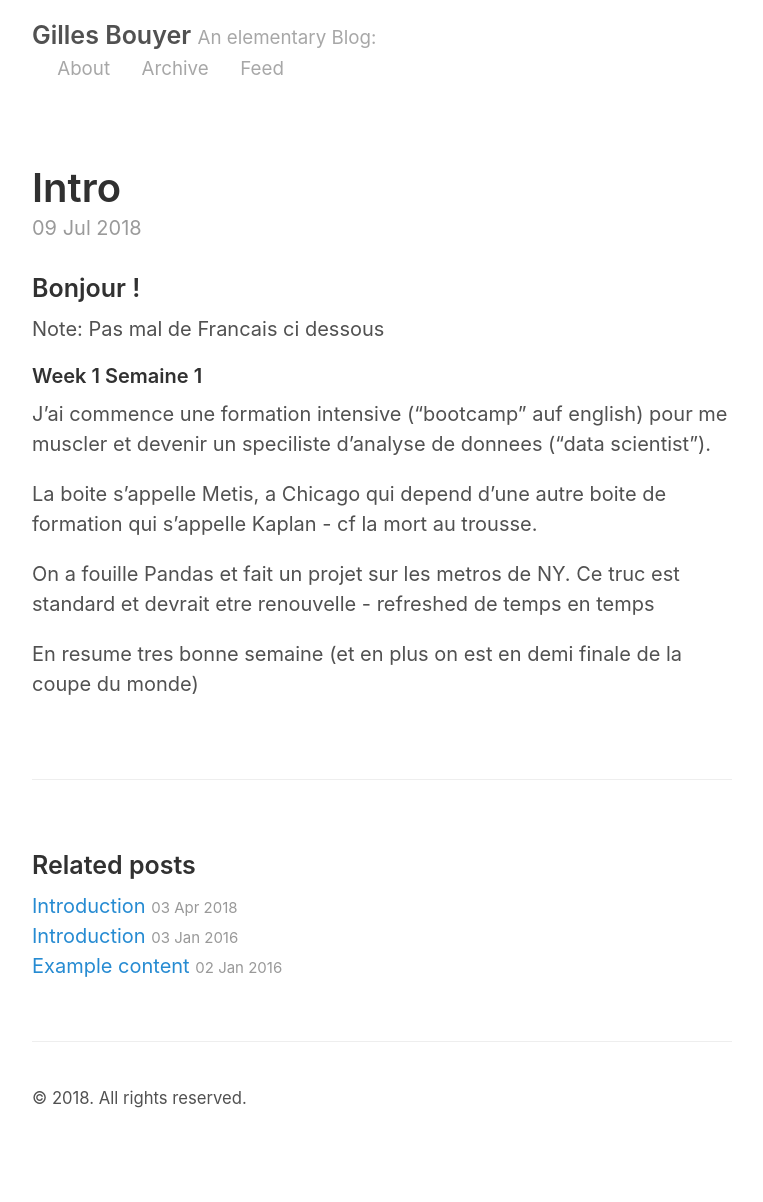
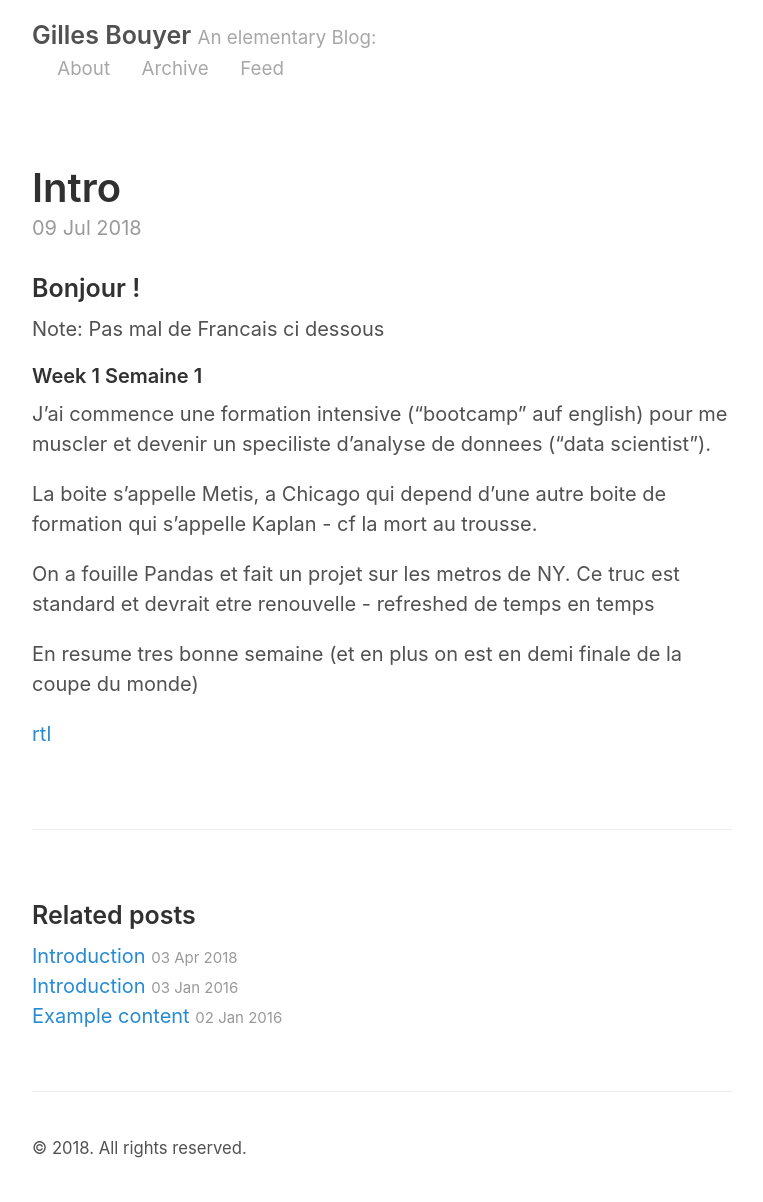
Before and after one commit to gillesbouyer/gillesbouyer.github.io, a Jekyll site: the page built from _posts/2018-07-09-Intro.md, in a window 1280 px wide. Shown: the whole page, without its empty margins (258-1021 px from the left). Built offline with Jekyll 4.4.1, drawn with Linux system fonts in a browser that asks for light colours; our own code applies the rules of GitHub Pages for plain Markdown files; before the commit the page ends 1152 px from its top, so only the background shows below that.

```diff
--- a/_posts/2018-07-09-Intro.md
+++ b/_posts/2018-07-09-Intro.md
@@ -15,3 +15,6 @@ On a fouille Pandas et fait un projet sur les metros de NY.
 Ce truc est standard et devrait etre renouvelle - refreshed de temps en temps
 
 En resume tres bonne semaine (et en plus on est en demi finale de la coupe du monde)
+
+
+  <a href="https://cdn-s-www.leprogres.fr/images/71F1E28B-8699-4D0B-9EAE-44C2F1C2AA86/LPR_v1_02/souriants-et-disciplines-les-23-joueurs-de-didier-deschamps-ont-pris-la-pause-pour-la-photo-officielle-photo-afp-franck-fife-1527709644.jpg">rtl</a>
```
